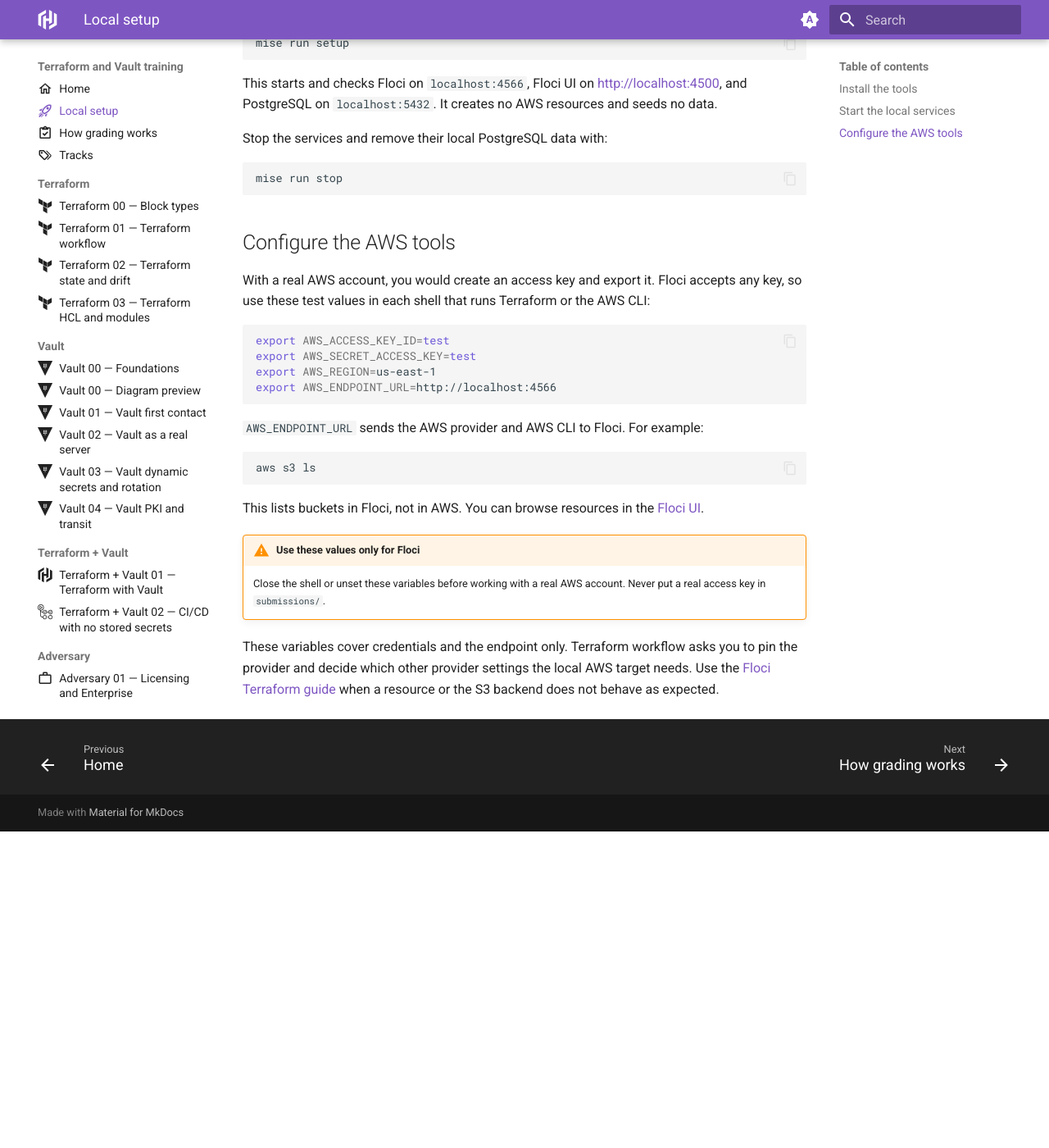
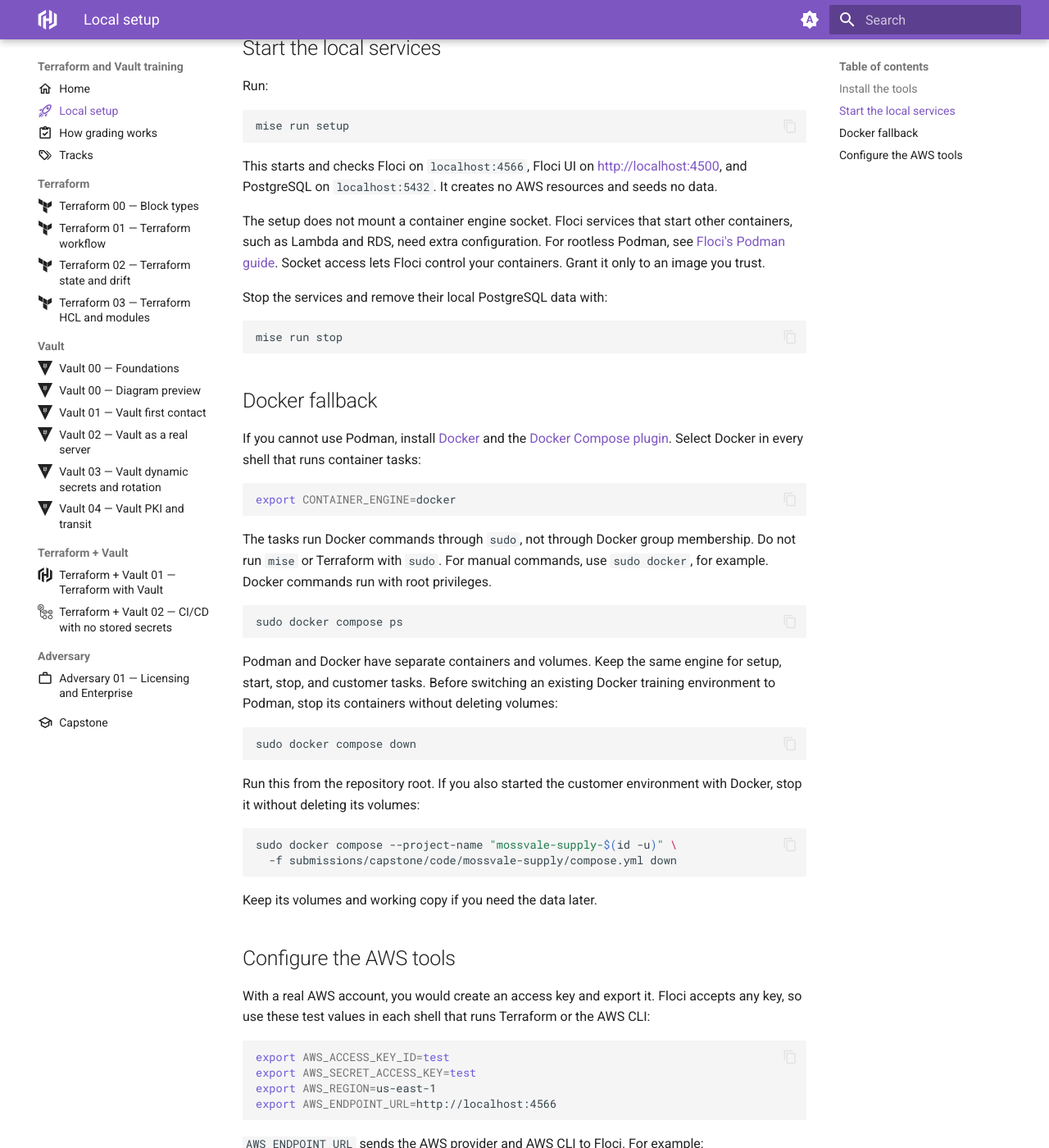
Before and after one commit to OpalBolt/Hashicorp-Katas, an MkDocs documentation site: the page built from docs/setup.md, in a window 1280 px wide and 1400 px high, scrolled down 620 px. Shown: the whole window at 82% size. Built offline with MkDocs 1.6.1 and Material for MkDocs 9.7.7, drawn with Linux system fonts in a browser that asks for light colours; before the commit the page ends 1634 px from its top, so only the background shows below that; some of the changed text lies outside the part shown.

Commit message:
feat: default container tasks to rootless Podman
Podman keeps routine container work separate from Docker group access. Keep Docker available through an explicit sudo fallback.

````diff
--- a/compose.yml
+++ b/compose.yml
@@ -1,11 +1,11 @@
 services:
   floci:
-    image: floci/floci:latest
+    image: docker.io/floci/floci:latest
     ports:
       - "127.0.0.1:4566:4566"
 
   floci-ui:
-    image: floci/floci-ui:latest
+    image: docker.io/floci/floci-ui:latest
     environment:
       FLOCI_CLOUD: aws
       FLOCI_ENDPOINT: http://floci:4566
@@ -15,7 +15,7 @@ services:
       - floci
 
   postgres:
-    image: postgres:16-alpine
+    image: docker.io/library/postgres:16-alpine
     environment:
       POSTGRES_DB: training
       POSTGRES_USER: training
--- a/docs/setup.md
+++ b/docs/setup.md
@@ -4,15 +4,19 @@ icon: material/rocket-launch-outline
 
 # Local setup
 
-The guide uses Docker, mise, and a local AWS target. The target is safe to
+The guide uses Podman, mise, and a local AWS target. The target is safe to
 repeat, but it does not prove real AWS behavior.
 
 ## Install the tools
 
 Install:
 
-- [Docker](https://docs.docker.com/engine/install/)
+- [Podman](https://podman.io/docs/installation)
+- [podman-compose](https://github.com/containers/podman-compose) 1.3.0 or later
 - [mise](https://mise.jdx.dev/installing-mise.html)
+
+The container tasks use rootless Podman and the `podman-compose` provider.
+They do not require Docker or membership in the Docker group.
 
 From the repository root, install the pinned Terraform, Vault, AWS CLI,
 Python, and MkDocs tools:
@@ -33,11 +37,53 @@ This starts and checks Floci on `localhost:4566`, Floci UI on
 <http://localhost:4500>, and PostgreSQL on `localhost:5432`. It creates no
 AWS resources and seeds no data.
 
+The setup does not mount a container engine socket. Floci services that start
+other containers, such as Lambda and RDS, need extra configuration. For rootless
+Podman, see [Floci's Podman guide](https://floci.io/floci/configuration/docker/#running-on-podman-rootless).
+Socket access lets Floci control your containers. Grant it only to an image you
+trust.
+
 Stop the services and remove their local PostgreSQL data with:
 
 ```bash
 mise run stop
 ```
+
+## Docker fallback
+
+If you cannot use Podman, install [Docker](https://docs.docker.com/engine/install/)
+and the [Docker Compose plugin](https://docs.docker.com/compose/install/linux/).
+Select Docker in every shell that runs container tasks:
+
+```bash
+export CONTAINER_ENGINE=docker
+```
+
+The tasks run Docker commands through `sudo`, not through Docker group
+membership. Do not run `mise` or Terraform with `sudo`. For manual commands,
+use `sudo docker`, for example. Docker commands run with root privileges.
+
+```bash
+sudo docker compose ps
+```
+
+Podman and Docker have separate containers and volumes. Keep the same engine
+for setup, start, stop, and customer tasks. Before switching an existing Docker
+training environment to Podman, stop its containers without deleting volumes:
+
+```bash
+sudo docker compose down
+```
+
+Run this from the repository root. If you also started the customer environment
+with Docker, stop it without deleting its volumes:
+
+```bash
+sudo docker compose --project-name "mossvale-supply-$(id -u)" \
+  -f submissions/capstone/code/mossvale-supply/compose.yml down
+```
+
+Keep its volumes and working copy if you need the data later.
 
 ## Configure the AWS tools
 
--- a/mise.toml
+++ b/mise.toml
@@ -24,11 +24,11 @@ run = "mkdocs serve"
 
 [tasks.start]
 description = "Start the Floci, Floci UI, and PostgreSQL containers"
-run = "docker compose up --detach"
+run = "sh scripts/container.sh compose up --detach"
 
 [tasks.stop]
 description = "Stop the containers and remove their data"
-run = "docker compose down --volumes"
+run = "sh scripts/container.sh compose down --volumes"
 
 [tasks.customer-start]
 description = "Start the Mossvale Supply customer environment"
````
Also changed, not shown: README.md (+5 -3 lines), docs/index.md (+3 -3 lines), docs/slices/terraform/00-block-types.md (+1 -1 lines), docs/slices/vault/03-dynamic-secrets.md (+1 -1 lines), 6 other files.
